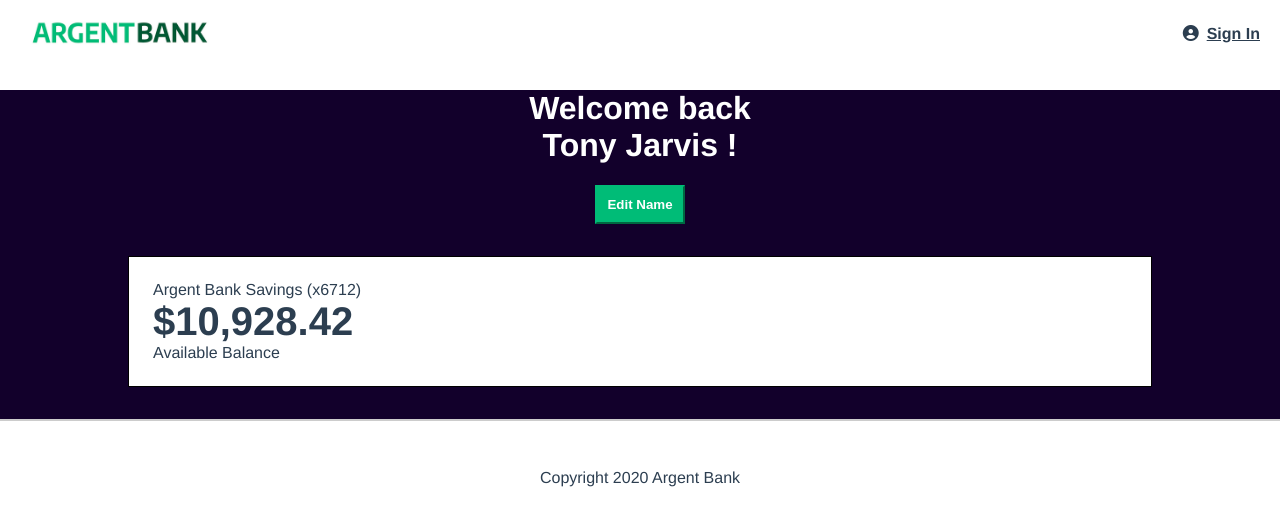
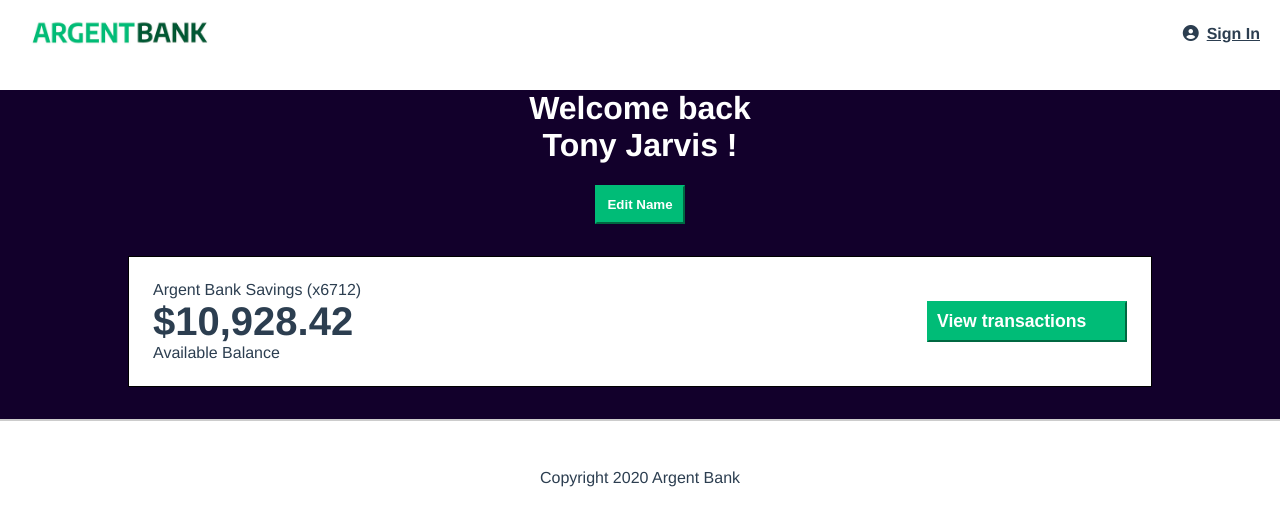
Before and after one commit to Axido545/argent-bank, a React (Vite) app: page /dashboard in a window 1280 px wide. Shown: the top 526 px of the page. Built offline with nearby package versions, Linux system fonts and the light colour scheme.

Commit message:
add btntransaction

```diff
--- a/src/components/account/Account.jsx
+++ b/src/components/account/Account.jsx
@@ -1,8 +1,10 @@
 import "./account.css"
 import AccountDesc from "../accountdesc/accountDesc"
+import BtnTransaction from "../btntransaction/BtnTransaction"
 
 export default function Account({ title, amount, description }) {
     return <section className="account">
         <AccountDesc title={title} amount={amount} description={description} />
+        <BtnTransaction />
     </section >
 }
--- a/src/components/account/account.css
+++ b/src/components/account/account.css
@@ -5,9 +5,11 @@
     border: 1px solid black;
     background-color: #fff;
     width: 80%;
+    /* margin-left: 0;
+    margin-right: 0; */
     margin-left: 0 auto;
     margin-right: 0 auto;
-    flex-direction: column;
+    flex-direction: row;
     padding: 1.5rem;
     box-sizing: border-box;
     text-align: left;
--- a/src/components/accountdesc/accountdesc.css
+++ b/src/components/accountdesc/accountdesc.css
@@ -1,21 +1,23 @@
 .account-content-wrapper {
-    width: 100%;
-    flex: 1;
+    /* width: 100%;
+    flex: 1; */
+    display: flex;
+    flex-direction: column;
+}
+
+.account-title,
+.account-amount,
+.account-amount-description {
+    margin: 0;
 }
 
 .account-title {
-    margin: 0;
     padding: 0;
     font-size: 1rem;
     font-weight: normal;
 }
 
 .account-amount {
-    margin: 0;
     font-size: 2.5rem;
     font-weight: bold;
 }
-
-.account-amount-description {
-    margin: 0;
-}
--- /dev/null
+++ b/src/components/btntransaction/BtnTransaction.jsx
@@ -0,0 +1,5 @@
+import "./btntransaction.css"
+
+export default function BtnTransaction() {
+    return <button className="btn-transaction">View transactions</button>
+}
--- /dev/null
+++ b/src/components/btntransaction/btntransaction.css
@@ -0,0 +1,10 @@
+.btn-transaction {
+    padding: 8px;
+    font-size: 1.1rem;
+    font-weight: bold;
+    border-color: #00bc77;
+    background-color: #00bc77;
+    color: #fff;
+    width: 200px;
+    display: flex;
+}
```
